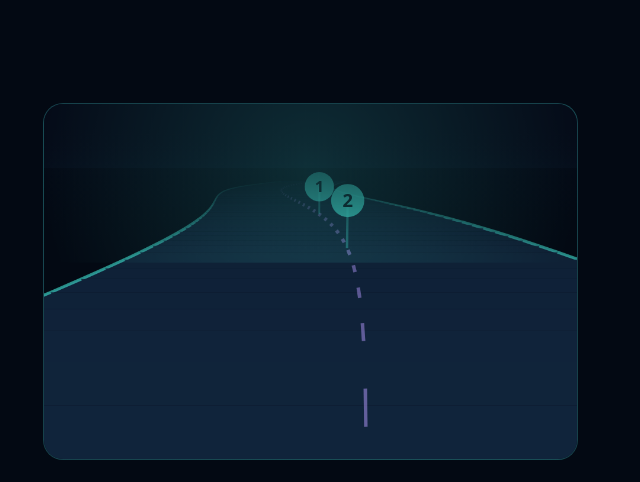
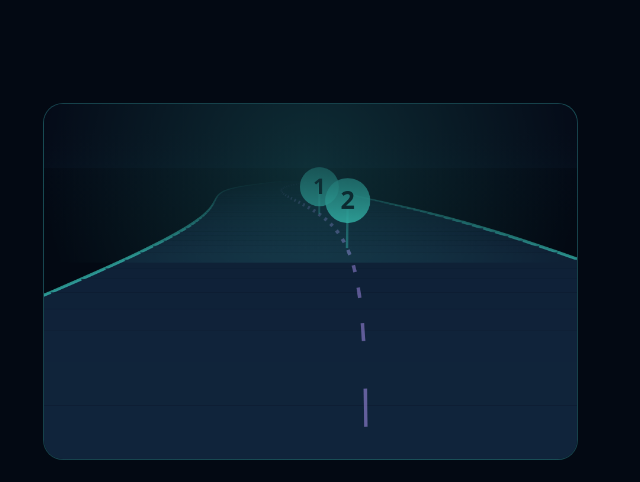
Before and after one commit to Lefouzebreizh/ensemble-pour-entreprendre, a plain HTML site: page index.html in a window 1280 px wide. Shown: the top 482 px of the page, 636-1276 px from the left. Drawn offline with Linux system fonts and the light colour scheme.

Commit message:
Accueil à cartes, chemin des huit étapes en 3D, mise en page large

```diff
--- a/index.html
+++ b/index.html
@@ -933,8 +933,8 @@
         var alpha = 0.12 + Math.pow(utile, 1.2) * 0.88;
         /* Une borne trop proche deviendrait énorme et mangerait la scène :
            on borne son rayon, et elle s'efface en sortant du cadre. */
-        var rayon = Math.min(28, Math.max(2.5, 24 * haut.echelle));
-        var sortie = Math.min(1, Math.max(0, (sol.distance - 260) / 260));
+        var rayon = Math.min(38, Math.max(3, 32 * haut.echelle));
+        var sortie = Math.min(1, Math.max(0, (sol.distance - 200) / 240));
         alpha *= sortie;
 
         ctx.beginPath();
```
